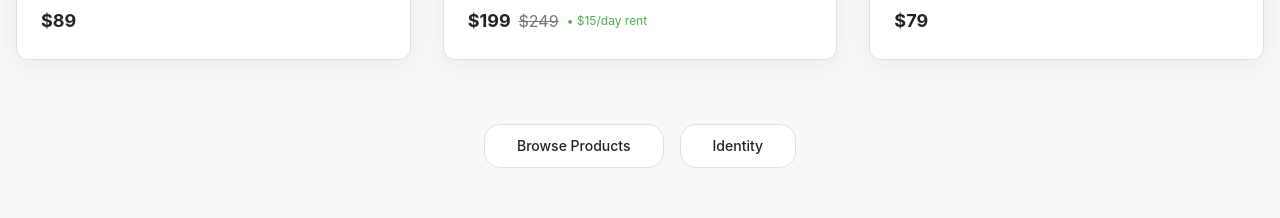
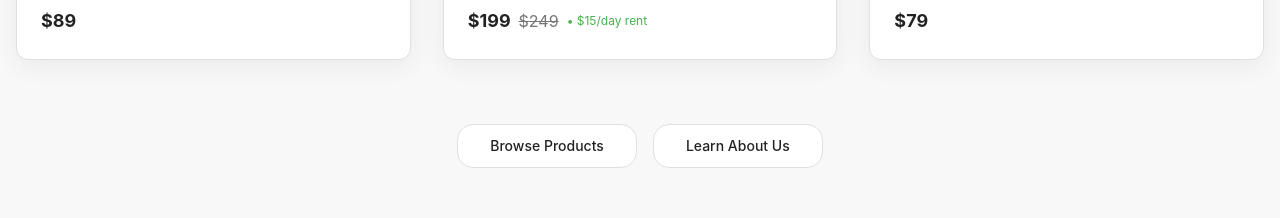
Before and after one commit to Mousa-Wazir/webflow-commerce-spark, a React (Vite) app: page / in a window 1280 px wide. Shown: the part 2260-2478 px from the top of the page. Built offline with nearby package versions, Linux system fonts and the light colour scheme.

Commit message:
Move Identity button, replace with About Us
Replaced the "Identity Verification" button in FeaturedProducts with a "Learn About Us" button, linking to the /about page.

```diff
--- a/src/components/FeaturedProducts.tsx
+++ b/src/components/FeaturedProducts.tsx
@@ -96,9 +96,9 @@ export function FeaturedProducts() {
             variant="outline"
             size="lg"
             className="btn-outline hover:bg-[#4CAF50] hover:text-white hover:border-[#4CAF50] transition-all duration-200"
-            onClick={() => window.location.href = "/nadra-verification"}
+            onClick={() => window.location.href = "/about"}
           >
-            Identity
+            Learn About Us
           </Button>
         </div>
       </div>
```
